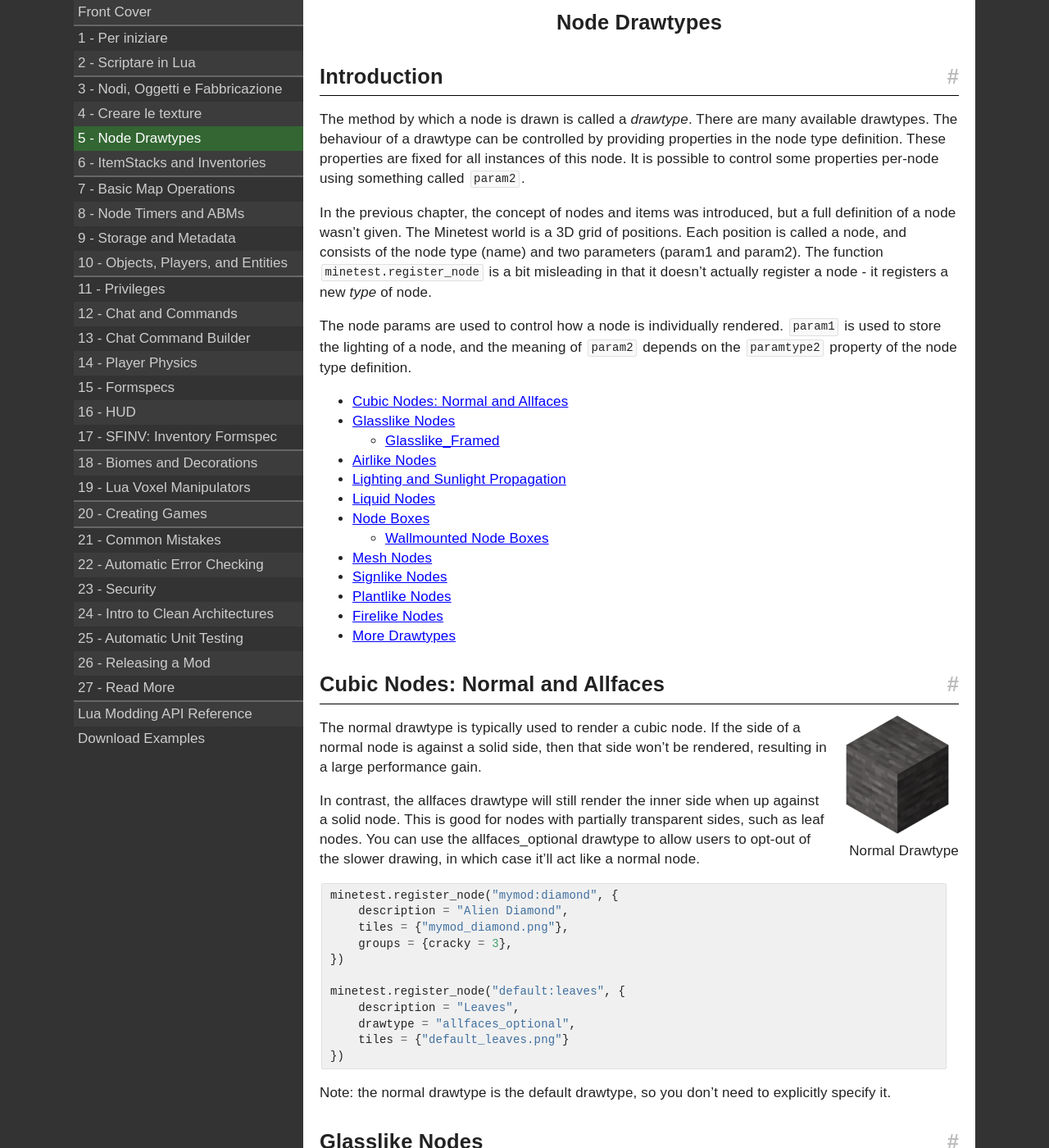
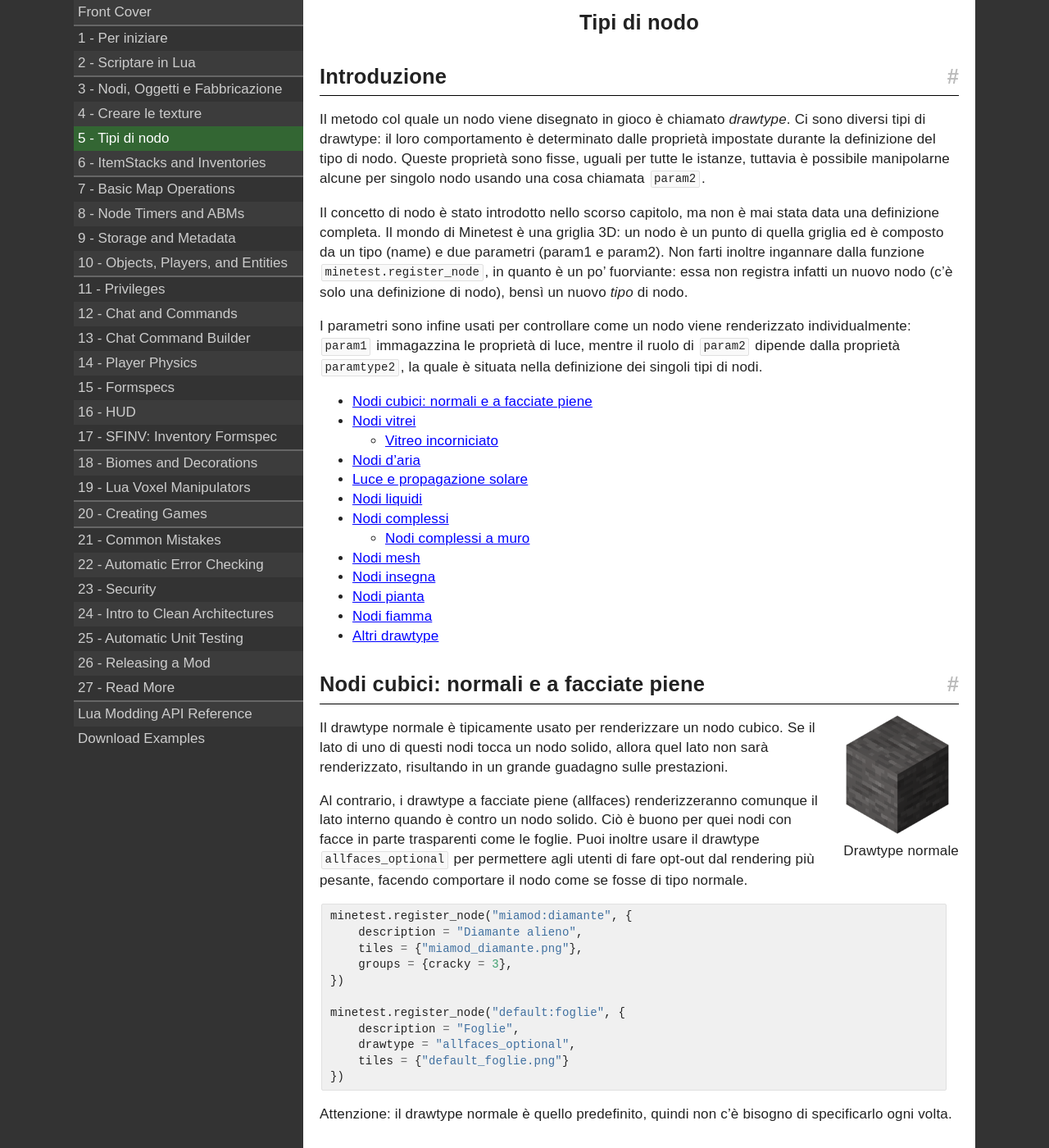
Before and after one commit to rubenwardy/minetest_modding_book, a Jekyll site: the page built from _it/items/node_drawtypes.md, in a window 1280 px wide and 1400 px high. Shown: the whole window at 82% size. Built offline with Jekyll 4.4.1, drawn with Linux system fonts in a browser that asks for light colours; nearby versions of some CDN libraries; some of the changed text lies outside the part shown.

Commit message:
5 - Node Drawtypes, italian translation added

````diff
--- a/_it/items/node_drawtypes.md
+++ b/_it/items/node_drawtypes.md
@@ -1,99 +1,97 @@
 ---
-title: Node Drawtypes
+title: Tipi di nodo
 layout: default
 root: ../..
 idx: 2.3
-description: Guide to all drawtypes, including node boxes/nodeboxes and mesh nodes.
-redirect_from: /en/chapters/node_drawtypes.html
+description: Guida su tutti i tipi di nodo, inclusi cuboidi e mesh.
+redirect_from: /it/chapters/node_drawtypes.html
 ---
 
-## Introduction <!-- omit in toc -->
+## Introduzione <!-- omit in toc -->
 
-The method by which a node is drawn is called a *drawtype*. There are many
-available drawtypes. The behaviour of a drawtype can be controlled
-by providing properties in the node type definition. These properties
-are fixed for all instances of this node. It is possible to control some properties
-per-node using something called `param2`.
+Il metodo col quale un nodo viene disegnato in gioco è chiamato *drawtype*.
+Ci sono diversi tipi di drawtype: il loro comportamento è determinato dalle proprietà
+impostate durante la definizione del tipo di nodo.
+Queste proprietà sono fisse, uguali per tutte le istanze, tuttavia
+è possibile manipolarne alcune per singolo nodo usando una cosa chiamata `param2`.
 
-In the previous chapter, the concept of nodes and items was introduced, but a
-full definition of a node wasn't given. The Minetest world is a 3D grid of
-positions. Each position is called a node, and consists of the node type
-(name) and two parameters (param1 and param2). The function
-`minetest.register_node` is a bit misleading in that it doesn't actually
-register a node - it registers a new *type* of node.
+Il concetto di nodo è stato introdotto nello scorso capitolo, ma non è mai stata
+data una definizione completa.
+Il mondo di Minetest è una griglia 3D: un nodo è un punto di quella griglia ed è composto
+da un tipo (name) e due parametri (param1 e param2).
+Non farti inoltre ingannare dalla funzione `minetest.register_node`, in quanto è un po' fuorviante:
+essa non registra infatti un nuovo nodo (c'è solo una definizione di nodo), bensì un nuovo *tipo* di nodo.
 
-The node params are used to control how a node is individually rendered.
-`param1` is used to store the lighting of a node, and the meaning of
-`param2` depends on the `paramtype2` property of the node type definition.
+I parametri sono infine usati per controllare come un nodo viene renderizzato individualmente:
+`param1` immagazzina le proprietà di luce, mentre il ruolo di `param2` dipende dalla
+proprietà `paramtype2`, la quale è situata nella definizione dei singoli tipi di nodi.
 
-- [Cubic Nodes: Normal and Allfaces](#cubic-nodes-normal-and-allfaces)
-- [Glasslike Nodes](#glasslike-nodes)
-  - [Glasslike_Framed](#glasslikeframed)
-- [Airlike Nodes](#airlike-nodes)
-- [Lighting and Sunlight Propagation](#lighting-and-sunlight-propagation)
-- [Liquid Nodes](#liquid-nodes)
-- [Node Boxes](#node-boxes)
-  - [Wallmounted Node Boxes](#wallmounted-node-boxes)
-- [Mesh Nodes](#mesh-nodes)
-- [Signlike Nodes](#signlike-nodes)
-- [Plantlike Nodes](#plantlike-nodes)
-- [Firelike Nodes](#firelike-nodes)
-- [More Drawtypes](#more-drawtypes)
+- [Nodi cubici: normali e a facciate piene](#nodi-cubici-normali-e-a-facciate-piene)
+- [Nodi vitrei](#nodi-vitrei)
+  - [Vitreo incorniciato](#vitreo-incorniciato)
+- [Nodi d'aria](#nodi-d-aria)
+- [Luce e propagazione solare](#luce-e-propagazione-solare)
+- [Nodi liquidi](#nodi-liquidi)
+- [Nodi complessi](#nodi-complessi)
+  - [Nodi complessi a muro](#nodi-complessi-a-muro)
+- [Nodi mesh](#nodi-mesh)
+- [Nodi insegna](#nodi-insegna)
+- [Nodi pianta](#nodi-pianta)
+- [Nodi fiamma](#firelike-nodes)
+- [Altri drawtype](#altri-drawtype)
 
 
-## Cubic Nodes: Normal and Allfaces
+## Nodi cubici: normali e a facciate piene
 
 <figure class="right_image">
-    <img src="{{ page.root }}//static/drawtype_normal.png" alt="Normal Drawtype">
+    <img src="{{ page.root }}//static/drawtype_normal.png" alt="Drawtype normale">
     <figcaption>
-        Normal Drawtype
+        Drawtype normale
     </figcaption>
 </figure>
 
-The normal drawtype is typically used to render a cubic node.
-If the side of a normal node is against a solid side, then that side won't be rendered,
-resulting in a large performance gain.
+Il drawtype normale è tipicamente usato per renderizzare un nodo cubico.
+Se il lato di uno di questi nodi tocca un nodo solido, allora quel lato non sarà renderizzato,
+risultando in un grande guadagno sulle prestazioni.
 
-In contrast, the allfaces drawtype will still render the inner side when up against
-a solid node. This is good for nodes with partially transparent sides, such as
-leaf nodes. You can use the allfaces_optional drawtype to allow users to opt-out
-of the slower drawing, in which case it'll act like a normal node.
+Al contrario, i drawtype a facciate piene (allfaces) renderizzeranno comunque il lato interno quando
+è contro un nodo solido. Ciò è buono per quei nodi con facce in parte trasparenti come
+le foglie. Puoi inoltre usare il drawtype `allfaces_optional` per permettere agli utenti
+di fare opt-out dal rendering più pesante, facendo comportare il nodo come se fosse di tipo normale.
 
 ```lua
-minetest.register_node("mymod:diamond", {
-    description = "Alien Diamond",
-    tiles = {"mymod_diamond.png"},
+minetest.register_node("miamod:diamante", {
+    description = "Diamante alieno",
+    tiles = {"miamod_diamante.png"},
     groups = {cracky = 3},
 })
 
-minetest.register_node("default:leaves", {
-    description = "Leaves",
+minetest.register_node("default:foglie", {
+    description = "Foglie",
     drawtype = "allfaces_optional",
-    tiles = {"default_leaves.png"}
+    tiles = {"default_foglie.png"}
 })
 ```
 
-Note: the normal drawtype is the default drawtype, so you don't need to explicitly
-specify it.
+Attenzione: il drawtype normale è quello predefinito, quindi non c'è bisogno di specificarlo ogni volta.
 
+## Nodi vitrei
 
-## Glasslike Nodes
-
-The difference between glasslike and normal nodes is that placing a glasslike node
-next to a normal node won't cause the side of the normal node to be hidden.
-This is useful because glasslike nodes tend to be transparent, and so using a normal
-drawtype would result in the ability to see through the world.
+La differenza tra i nodi vitrei (glasslike) e quelli normali è che piazzando i primi vicino a un
+nodo normale, non nasconderanno il lato di quest'ultimo.
+Questo è utile in quanto i nodi vitrei tendono a essere trasparenti, perciò permettono
+di vedere attraverso.
 
 <figure>
-    <img src="{{ page.root }}//static/drawtype_glasslike_edges.png" alt="Glasslike's Edges">
+    <img src="{{ page.root }}//static/drawtype_glasslike_edges.png" alt="Bordi vitrei">
     <figcaption>
-        Glasslike's Edges
+        Bordi vitrei
     </figcaption>
 </figure>
 
 ```lua
 minetest.register_node("default:obsidian_glass", {
-    description = "Obsidian Glass",
+    description = "Vetro d'ossidiana",
     drawtype = "glasslike",
     tiles = {"default_obsidian_glass.png"},
     paramtype = "light",
@@ -104,24 +102,21 @@ minetest.register_node("default:obsidian_glass", {
 })
 ```
 
-### Glasslike_Framed
+### Vitreo incorniciato
 
-This makes the node's edge go around the whole thing with a 3D effect, rather
-than individual nodes, like the following:
+Questa opzione crea un solo bordo lungo tutto l'insieme di nodi, al posto di
+crearne più per singolo nodo.
 
 <figure>
-    <img src="{{ page.root }}//static/drawtype_glasslike_framed.png" alt="Glasslike_framed's Edges">
+    <img src="{{ page.root }}//static/drawtype_glasslike_framed.png" alt="Bordi vitrei incorniciati">
     <figcaption>
-        Glasslike_Framed's Edges
+        Bordi vitrei incorniciati
     </figcaption>
 </figure>
 
-You can use the glasslike_framed_optional drawtype to allow the user to *opt-in*
-to the framed appearance.
-
 ```lua
 minetest.register_node("default:glass", {
-    description = "Glass",
+    description = "Vetro",
     drawtype = "glasslike_framed",
     tiles = {"default_glass.png", "default_glass_detail.png"},
     inventory_image = minetest.inventorycube("default_glass.png"),
@@ -132,24 +127,24 @@ minetest.register_node("default:glass", {
 })
 ```
 
+Puoi inoltre usare il drawtype glasslike_framed_optional per permettere un opt-in all'utente.
 
-## Airlike Nodes
+## Nodi d'aria
 
-These nodes are not rendered and thus have no textures.
+I nodi d'aria (airlike) non sono renderizzati e perciò non hanno texture.
 
 ```lua
-minetest.register_node("myair:air", {
-    description = "MyAir (you hacker you!)",
+minetest.register_node("miaaria:aria", {
+    description = "Mia Aria",
     drawtype = "airlike",
     paramtype = "light",
     sunlight_propagates = true,
 
-    walkable     = false, -- Would make the player collide with the air node
-    pointable    = false, -- You can't select the node
-    diggable     = false, -- You can't dig the node
-    buildable_to = true,  -- Nodes can be replace this node.
-                          -- (you can place a node and remove the air node
-                          -- that used to be there)
+    walkable     = false, -- Il giocatore può collidere col nodo
+    pointable    = false, -- Non è selezionabile
+    diggable     = false, -- Non può essere scavato
+    buildable_to = true,  -- Può essere rimpiazzato da altri nodi
+                          -- (basta costruire nella stessa coordinata)
 
     air_equivalent = true,
     drop = "",
@@ -158,46 +153,45 @@ minetest.register_node("myair:air", {
 ```
 
 
-## Lighting and Sunlight Propagation
+## Luce e propagazione solare
 
-The lighting of a node is stored in param1. In order to work out how to shade
-a node's side, the light value of the neighbouring node is used.
-Because of this, solid nodes don't have light values because they block light.
+La luce di un nodo è salvata in param1. Per capire come ombreggiare
+il lato di un nodo, viene utilizzato il valore di luminosità dei nodi adiacenti.
+Questo comporta un blocco della luce da parte dei nodi solidi.
 
-By default, a node type won't allow light to be stored in any node instances.
-It's usually desirable for some nodes such as glass and air to be able to
-let light through. To do this, there are two properties which need to be defined:
+Di base, non viene salvata la luce in nessun nodo né nelle sue istanze.
+È invece solitamente preferibile farla passare in tipi quali quelli d'aria e
+vitrei. Per fare ciò, ci sono due proprietà che devono essere definite:
 
 ```lua
 paramtype = "light",
 sunlight_propagates = true,
 ```
 
-The first line means that param1 does, in fact, store the light level.
-The second line means that sunlight should go through this node without decreasing in value.
+La prima riga dice a param1 di immagazzinare l'indice di luminosità.
+La seconda riga invece permette alla luce del sole di propagarsi attraverso il nodo senza diminuire il suo valore.
 
-
-## Liquid Nodes
+## Nodi liquidi
 
 <figure class="right_image">
-    <img src="{{ page.root }}//static/drawtype_liquid.png" alt="Liquid Drawtype">
+    <img src="{{ page.root }}//static/drawtype_liquid.png" alt="Drawtype liquido">
     <figcaption>
-        Liquid Drawtype
+        Drawtype liquido
     </figcaption>
 </figure>
 
-Each type of liquid requires two node definitions - one for the liquid source, and
-another for flowing liquid.
+Ogni tipo di liquido richiede due definizioni di nodi: una per la sorgente e l'altra
+per il liquido che scorre.
 
 ```lua
--- Some properties have been removed as they are beyond
---  the scope of this chapter.
+-- Alcune proprietà sono state rimosse perché non
+--  rilevanti per questo capitolo
 minetest.register_node("default:water_source", {
     drawtype = "liquid",
     paramtype = "light",
 
     inventory_image = minetest.inventorycube("default_water.png"),
-    -- ^ this is required to stop the inventory image from being animated
+    -- ^ questo è necessario per impedire che l'immagine nell'inventario sia animata
 
     tiles = {
         {
@@ -212,7 +206,7 @@ minetest.register_node("default:water_source", {
     },
 
     special_tiles = {
-        -- New-style water source material (mostly unused)
+        -- Nuovo stile per il materiale dell'acqua statica (praticamente inutilizzato)
         {
             name      = "default_water_source_animated.png",
             animation = {type = "vertical_frames", aspect_w = 16,
@@ -222,53 +216,53 @@ minetest.register_node("default:water_source", {
     },
 
     --
-    -- Behavior
+    -- Comportamento
     --
-    walkable     = false, -- The player falls through
-    pointable    = false, -- The player can't highlight it
-    diggable     = false, -- The player can't dig it
-    buildable_to = true,  -- Nodes can be replace this node
+    walkable     = false, -- Il giocatore può attraversarlo
+    pointable    = false, -- Il giocatore non può selezionarlo
+    diggable     = false, -- Il giocatore non può scavarlo
+    buildable_to = true,  -- Può essere rimpiazzato da altri nodi
 
     alpha = 160,
 
     --
-    -- Liquid Properties
+    -- Proprietà del liquido
     --
     drowning = 1,
     liquidtype = "source",
 
     liquid_alternative_flowing = "default:water_flowing",
-    -- ^ when the liquid is flowing
+    -- ^ quando scorre
 
     liquid_alternative_source = "default:water_source",
-    -- ^ when the liquid is a source
+    -- ^ quando è sorgente (statico)
 
     liquid_viscosity = WATER_VISC,
-    -- ^ how fast
+    -- ^ quanto veloce
 
     liquid_range = 8,
-    -- ^ how far
+    -- ^ quanto lontano
 
     post_effect_color = {a=64, r=100, g=100, b=200},
-    -- ^ colour of screen when the player is submerged
+    -- ^ colore dello schermo quando il player ne è immerso
 })
 ```
 
-Flowing nodes have a similar definition, but with a different name and animation.
-See default:water_flowing in the default mod in minetest_game for a full example.
+I nodi fluidi hanno una definizione simile, ma con nome e animazione differenti.
+Guarda default:water_flowing nella mod default di minetest_game per un esempio completo.
 
 
-## Node Boxes
+## Nodi complessi
 
 <figure class="right_image">
-    <img src="{{ page.root }}//static/drawtype_nodebox.gif" alt="Nodebox drawtype">
+    <img src="{{ page.root }}//static/drawtype_nodebox.gif" alt="Drawtype complesso">
     <figcaption>
-        Nodebox drawtype
+        Drawtype complesso
     </figcaption>
 </figure>
 
-Node boxes allow you to create a node which is not cubic, but is instead made out
-of as many cuboids as you like.
+I nodi complessi (nodebox) ti permettono di creare un nodo che non è cubico, bensì un insieme
+di più cuboidi.
 
 ```lua
 minetest.register_node("stairs:stair_stone", {
@@ -284,25 +278,27 @@ minetest.register_node("stairs:stair_stone", {
 })
 ```
 
-The most important part is the node box table:
+La parte più importable è la tabella node_box:
 
 ```lua
 {-0.5, -0.5, -0.5,       0.5,    0,  0.5},
 {-0.5,    0,    0,       0.5,  0.5,  0.5}
 ```
 
-Each row is a cuboid which are joined to make a single node.
-The first three numbers are the co-ordinates, from -0.5 to 0.5 inclusive, of
-the bottom front left most corner, the last three numbers are the opposite corner.
-They are in the form X, Y, Z, where Y is up.
-
-You can use the [NodeBoxEditor](https://forum.minetest.net/viewtopic.php?f=14&t=2840) to
-create node boxes by dragging the edges, it is more visual than doing it by hand.
+Ogni riga corrisponde a un cuboide e l'insieme delle righe forma il nodo complesso:
+i primi tre numeri sono le coordinate (da -0.5 a 0.5) dell'angolo davanti in basso a sinistra,
+mentre gli altri tre equivalgono all'angolo opposto.
+Essi sono in formato X, Y, Z, dove Y indica il sopra.
 
 
-### Wallmounted Node Boxes
+Puoi usare [NodeBoxEditor](https://forum.minetest.net/viewtopic.php?f=14&t=2840) per
+creare nodi complessi più facilmente, in quanto permette di vedere in tempo reale le modifiche
+sul nodo che si sta modellando.
 
-Sometimes you want different nodeboxes for when it is placed on the floor, wall, or ceiling like with torches.
+### Nodi complessi a muro
+
+Certe volte si vogliono avere nodi complessi che cambiano a seconda della loro posizione
+sul pavimento, sul muro e sul soffitto, come le torce.
 
 ```lua
 minetest.register_node("default:sign_wall", {
@@ -310,17 +306,17 @@ minetest.register_node("default:sign_wall", {
     node_box = {
         type = "wallmounted",
 
-        -- Ceiling
+        -- Soffitto
         wall_top    = {
             {-0.4375, 0.4375, -0.3125, 0.4375, 0.5, 0.3125}
         },
 
-        -- Floor
+        -- Pavimento
         wall_bottom = {
             {-0.4375, -0.5, -0.3125, 0.4375, -0.4375, 0.3125}
         },
 
-        -- Wall
+        -- Muro
         wall_side   = {
             {-0.5, -0.3125, -0.4375, -0.4375, 0.3125, 0.4375}
         }
@@ -328,46 +324,44 @@ minetest.register_node("default:sign_wall", {
 })
 ```
 
-## Mesh Nodes
+## Nodi mesh
 
-Whilst node boxes are generally easier to make, they are limited in that
-they can only consist of cuboids. Node boxes are also unoptimised;
-Inner faces will still be rendered even when they're completely hidden.
+Mentre i nodi complessi sono generalmente più semplici da fare, essi sono limitati
+in quanto possono essere composti solo da cuboidi. I nodi complessi sono anche non ottimizzati:
+le facce interne, infatti, saranno comunque renderizzate, anche quando completamente nascoste.
 
-A face is a flat surface on a mesh. An inner face occurs when the faces of two
-different node boxes overlap, causing parts of the node box model to be
-invisible but still rendered.
+Una faccia è una superficie piatta di una mesh. Una faccia interna appare quando le
+facce di due nodi complessi si sovrappongono, rendendo invisibili parti del modello
+ma renderizzandole comunque.
 
-You can register a mesh node as so:
+Puoi registrare un nodo mesh come segue:
 
 ```lua
-minetest.register_node("mymod:meshy", {
+minetest.register_node("miamod:meshy", {
     drawtype = "mesh",
 
-    -- Holds the texture for each "material"
+    -- Contiene le texture di ogni materiale
     tiles = {
         "mymod_meshy.png"
     },
 
-    -- Path to the mesh
+    -- Percorso della mesh
     mesh = "mymod_meshy.b3d",
 })
 ```
 
-Make sure that the mesh is available in a `models` directory.
-Most of the time the mesh should be in your mod's folder, however, it's okay to
-share a mesh provided by another mod you depend on. For example, a mod that
-adds more types of furniture may want to share the model provided by a basic
-furniture mod.
+Assicurati che la mesh sia presente nella cartella `models`.
+La maggior parte delle volte la mesh dovrebbe essere nella cartella della tua mod, tuttavia
+è ok condividere una mesh fornita da un'altra mod dalla quale dipendi.
+Per esempio, una mod che aggiunge più tipi di mobili potrebbe usfruire di un modello
+fornito da una mod di mobili base.
 
+## Nodi insegna
 
-## Signlike Nodes
+I nodi insegna (signlike) sono nodi piatti che possono essere affissi sulle facce di altri nodi.
 
-Signlike nodes are flat nodes with can be mounted on the sides of other nodes.
-
-Despite the name of this drawtype, signs don't actually tend to use signlike but
-instead use the `nodebox` drawtype to provide a 3D effect. The `signlike` drawtype
-is, however, commonly used by ladders.
+Al contrario del loro nome, i cartelli non rientrano nei nodi insegna bensì nei nodi complessi,
+per fornire un effetto 3D. I tipi insegna tuttavia, sono comunemente usati dalle scale a pioli.
 
 ```lua
 minetest.register_node("default:ladder_wood", {
@@ -375,7 +369,7 @@ minetest.register_node("default:ladder_wood", {
 
     tiles = {"default_ladder_wood.png"},
 
-    -- Required: store the rotation in param2
+    -- Necessario: memorizza la rotazione in param2
     paramtype2 = "wallmounted",
 
     selection_box = {
@@ -384,23 +378,22 @@ minetest.register_node("default:ladder_wood", {
 })
 ```
 
-
-## Plantlike Nodes
+## Nodi pianta
 
 <figure class="right_image">
-    <img src="{{ page.root }}//static/drawtype_plantlike.png" alt="Plantlike Drawtype">
+    <img src="{{ page.root }}//static/drawtype_plantlike.png" alt="Drawtype pianta">
     <figcaption>
-        Plantlike Drawtype
+        Drawtype pianta
     </figcaption>
 </figure>
 
-Plantlike nodes draw their tiles in an X like pattern.
+I nodi pianta raffigurano la loro texture in un pattern a forma di X.
 
 ```lua
 minetest.register_node("default:papyrus", {
     drawtype = "plantlike",
 
-    -- Only one texture used
+    -- Viene usata solo una texture
     tiles = {"default_papyrus.png"},
 
     selection_box = {
@@ -410,37 +403,37 @@ minetest.register_node("default:papyrus", {
 })
 ```
 
-## Firelike Nodes
+## Nodi fiamma
 
-Firelike is similar to plantlike, except that it is designed to "cling" to walls
-and ceilings.
+I nodi fiamma (firelike) sono simili ai pianta, ad eccezione del fatto che sono
+ideati per "avvinghiarsi" ai muri e ai soffitti.
 
 <figure>
-    <img src="{{ page.root }}//static/drawtype_firelike.png" alt="Firelike nodes">
+    <img src="{{ page.root }}//static/drawtype_firelike.png" alt="Drawtype fiamma">
     <figcaption>
-        Firelike nodes
+        Drawtype fiamma
     </figcaption>
 </figure>
 
 ```lua
-minetest.register_node("mymod:clingere", {
+minetest.register_node("miamod:avvinghiatutto", {
     drawtype = "firelike",
 
-    -- Only one texture used
-    tiles = { "mymod:clinger" },
+    -- Viene usata solo una texture
+    tiles = { "miamod:avvinghiatutto" },
 })
 ```
 
-## More Drawtypes
+## Altri drawtype
 
-This is not a comprehensive list, there are more types including:
+Questa non è una lista definitiva, ci sono infatti altri tipi di nodi come:
 
-* Fencelike
-* Plantlike rooted - for underwater plants
-* Raillike - for cart tracks
-* Torchlike - for 2D wall/floor/ceiling nodes.
-  The torches in Minetest Game actually use two different node definitions of
-  mesh nodes (default:torch and default:torch_wall).
+* Nodi staccionata
+* Nodi pianta radicata - per quelle acquatiche
+* Nodi rotaia - per i binari del carrello
+* Nodi torcia - per nodi 2D su pavimenti/muri/soffitti.
+  Le torce in Minetest Game usano in verità due diverse definizioni dei
+  nodi mesh (default:torch e default:torch_wall).
 
-As always, read the [Lua API documentation](../../lua_api.html#node-drawtypes)
-for the complete list.
+Come al solito, consulta la [documentazione sull'API Lua](../../lua_api.html#node-drawtypes)
+per l'elenco completo.
````
